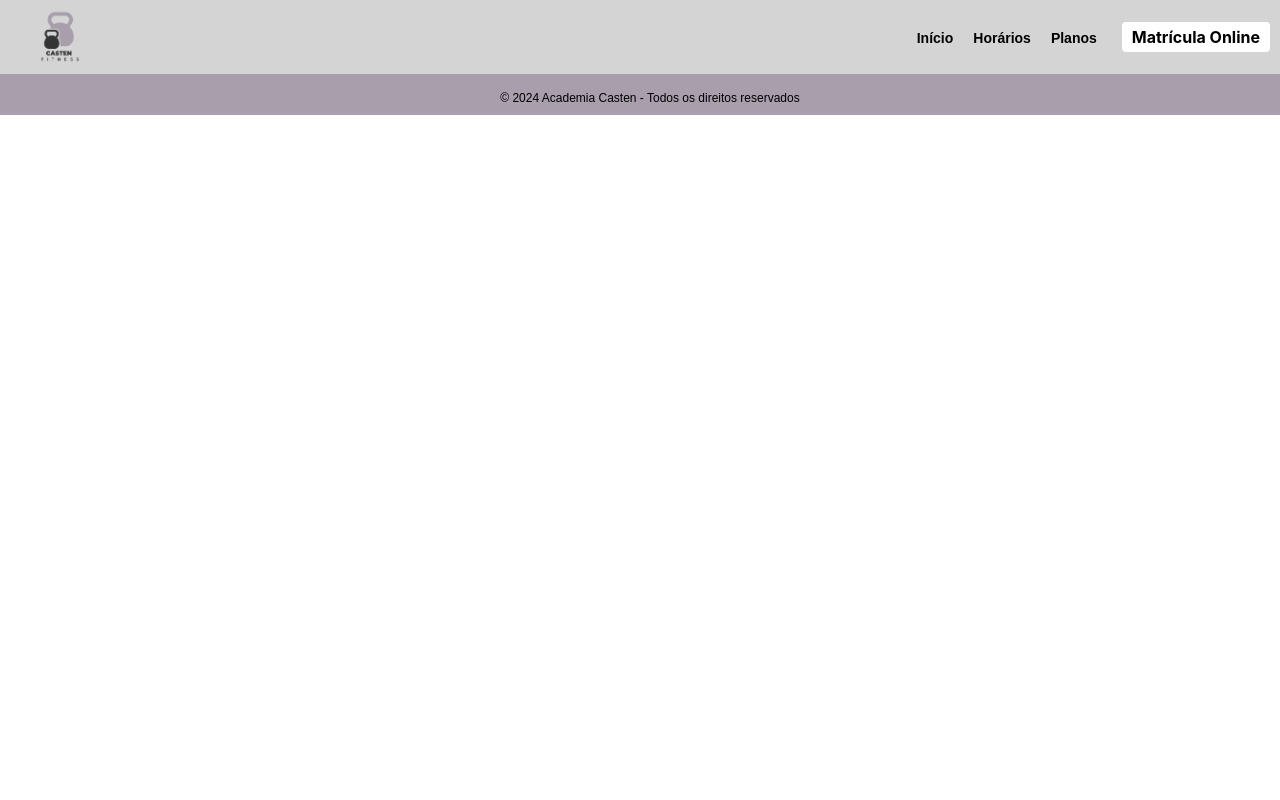
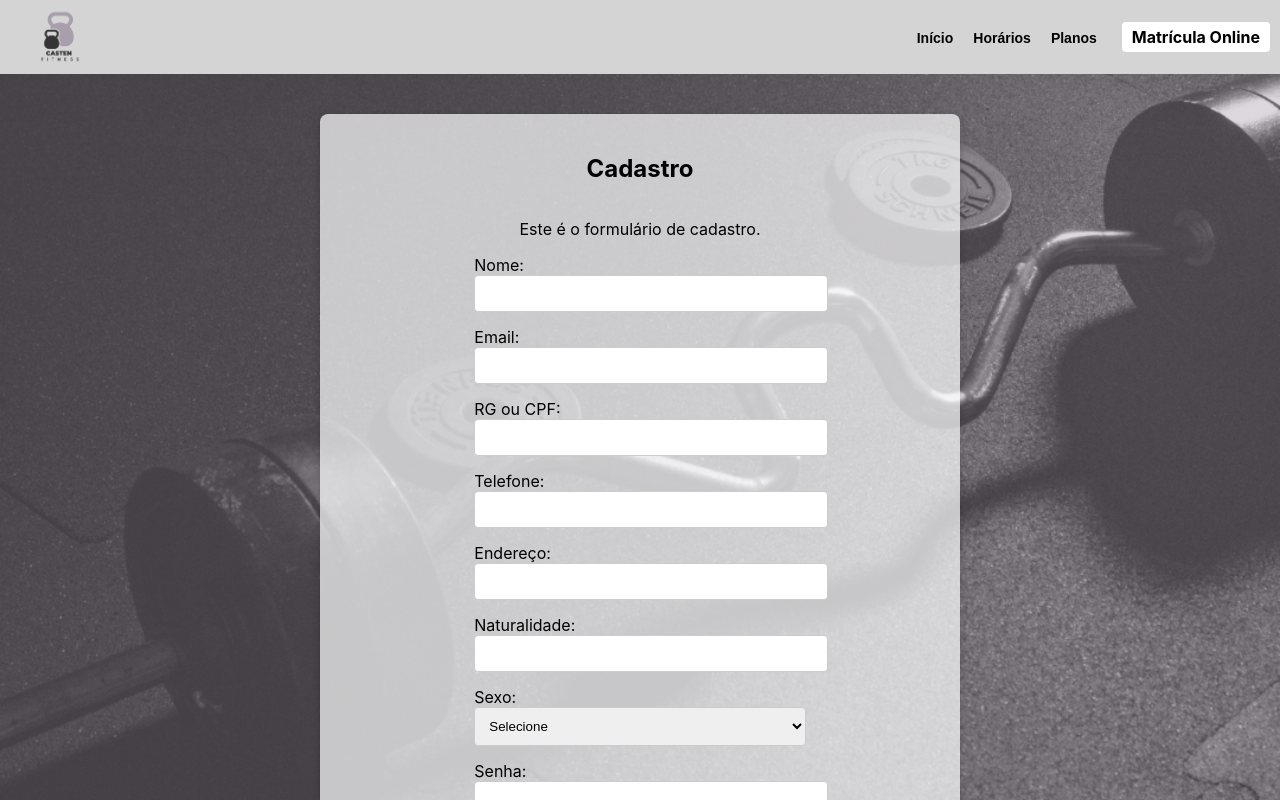
Before and after one commit to stefanie-pires/SiteAcademia, a React (Create React App) app: page /cadastro in a window 1280 px wide. Built offline with nearby package versions, Linux system fonts and the light colour scheme.

Commit message:
ajuste pagina cadastro

```diff
--- /dev/null
+++ b/src/Components/Cadastro/cadastro.css
@@ -0,0 +1,51 @@
+.hero {
+    background-image: url('/public/LembreteAcademia.png');
+    background-size: cover;
+    background-position: center;
+    padding: 40px 20px; /* Adiciona padding nas laterais */
+    display: flex;
+    justify-content: center;
+    align-items: center;
+    min-height: 100vh;
+  }
+
+  .container {
+    display: flex;
+    flex-direction: column;
+    align-items: center;
+    justify-content: center;
+    padding: 20px;
+    background-color: rgba(255, 255, 255, 0.7); /* Fundo semi-transparente */
+    border-radius: 8px;
+    box-shadow: 0 4px 8px rgba(0, 0, 0, 0.2);
+    max-width: 600px; /* Largura máxima do formulário */
+    width: 100%; /* Para ocupar a largura total */
+  }
+
+  .input-group {
+    margin-bottom: 15px;
+  }
+
+  .input {
+    width: 100%;
+    padding: 10px;
+    border: 1px solid #ccc;
+    border-radius: 4px;
+  }
+
+  .button {
+    background-color: #4CAF50;
+    color: white;
+    padding: 10px 15px;
+    border: none;
+    border-radius: 4px;
+    cursor: pointer;
+  }
+
+  .button:hover {
+    background-color: #45a049;
+  }
+
+  .link {
+    margin-top: 10px;
+  }
--- /dev/null
+++ b/src/Components/Cadastro/cadastro.js
@@ -0,0 +1,147 @@
+import React, { useState } from 'react';
+import './cadastro.css';
+
+function Cadastro() {
+  const [formData, setFormData] = useState({
+    nome: '',
+    email: '',
+    rgOuCpf: '',
+    telefone: '',
+    endereco: '',
+    naturalidade: '',
+    sexo: '',
+    senha: '',
+    confirmarSenha: ''
+  });
+
+  const handleChange = (e) => {
+    const { name, value } = e.target;
+    setFormData({
+      ...formData,
+      [name]: value
+    });
+  };
+
+  const handleSubmit = (e) => {
+    e.preventDefault();
+    console.log('Dados do Cadastro:', formData);
+    // Adicione a lógica para enviar os dados aqui
+  };
+
+  return (
+    <div className="hero">
+      <div className="container">
+        <h2>Cadastro</h2>
+        <p>Este é o formulário de cadastro.</p>
+        <form onSubmit={handleSubmit}>
+          <div className="input-group">
+            <label htmlFor="nome">Nome:</label>
+            <input
+              type="text"
+              id="nome"
+              name="nome"
+              value={formData.nome}
+              onChange={handleChange}
+              className="input"
+            />
+          </div>
+          <div className="input-group">
+            <label htmlFor="email">Email:</label>
+            <input
+              type="email"
+              id="email"
+              name="email"
+              value={formData.email}
+              onChange={handleChange}
+              className="input"
+            />
+          </div>
+          <div className="input-group">
+            <label htmlFor="rgOuCpf">RG ou CPF:</label>
+            <input
+              type="text"
+              id="rgOuCpf"
+              name="rgOuCpf"
+              value={formData.rgOuCpf}
+              onChange={handleChange}
+              className="input"
+            />
+          </div>
+          <div className="input-group">
+            <label htmlFor="telefone">Telefone:</label>
+            <input
+              type="text"
+              id="telefone"
+              name="telefone"
+              value={formData.telefone}
+              onChange={handleChange}
+              className="input"
+            />
+          </div>
+          <div className="input-group">
+            <label htmlFor="endereco">Endereço:</label>
+            <input
+              type="text"
+              id="endereco"
+              name="endereco"
+              value={formData.endereco}
+              onChange={handleChange}
+              className="input"
+            />
+          </div>
+          <div className="input-group">
+            <label htmlFor="naturalidade">Naturalidade:</label>
+            <input
+              type="text"
+              id="naturalidade"
+              name="naturalidade"
+              value={formData.naturalidade}
+              onChange={handleChange}
+              className="input"
+            />
+          </div>
+          <div className="input-group">
+            <label htmlFor="sexo">Sexo:</label>
+            <select
+              id="sexo"
+              name="sexo"
+              value={formData.sexo}
+              onChange={handleChange}
+              className="input"
+            >
+              <option value="">Selecione</option>
+              <option value="masculino">Masculino</option>
+              <option value="feminino">Feminino</option>
+              <option value="outro">Outro</option>
+            </select>
+          </div>
+          <div className="input-group">
+            <label htmlFor="senha">Senha:</label>
+            <input
+              type="password"
+              id="senha"
+              name="senha"
+              value={formData.senha}
+              onChange={handleChange}
+              className="input"
+            />
+          </div>
+          <div className="input-group">
+            <label htmlFor="confirmarSenha">Confirmar Senha:</label>
+            <input
+              type="password"
+              id="confirmarSenha"
+              name="confirmarSenha"
+              value={formData.confirmarSenha}
+              onChange={handleChange}
+              className="input"
+            />
+          </div>
+          <button type="submit" className="button">Cadastrar</button>
+        </form>
+      </div>
+    </div>
+  );
+}
+
+export default Cadastro;
--- a/src/Components/Login/index.js
+++ b/src/Components/Login/index.js
@@ -1,5 +1,6 @@
 import React, { useState } from 'react';
-import './styles.css'; // Importando o CSS diretamente, sem o uso de módulos
+import { Link } from 'react-router-dom'; // Importando o Link
+import './styles.css'; // Importando o CSS diretamente
 
 function Login() {
   const [email, setEmail] = useState('');
@@ -12,32 +13,34 @@ function Login() {
   };
 
   return (
-    <div className="login-container"> {/* Usando a classe diretamente */}
+    <div className="hero">
+      <div className="login-container">
         <h2>Login</h2>
         <form onSubmit={handleSubmit}>
-        <div className="input-group"> {/* Usando a classe diretamente */}
+          <div className="input-group">
             <label htmlFor="email">Email:</label>
             <input
               type="email"
               id="email"
               value={email}
               onChange={(e) => setEmail(e.target.value)}
-            className="input" // Usando a classe diretamente
+              className="input"
             />
           </div>
-        <div className="input-group"> {/* Usando a classe diretamente */}
+          <div className="input-group">
             <label htmlFor="password">Senha:</label>
             <input
               type="password"
               id="password"
               value={password}
               onChange={(e) => setPassword(e.target.value)}
-            className="input" // Usando a classe diretamente
+              className="input"
             />
           </div>
-        <button type="submit" className="button">Entrar</button> {/* Usando a classe diretamente */}
-        <p className="link">Primeiro acesso? <a href="#">Clique aqui</a></p> {/* Usando a classe diretamente */}
+          <button type="submit" className="button">Entrar</button>
+          <p className="link">Primeiro acesso? <Link to="/cadastro">Clique aqui</Link></p>
         </form>
+      </div>
     </div>
   );
 }
--- a/src/Components/Login/styles.css
+++ b/src/Components/Login/styles.css
@@ -1,18 +1,25 @@
-/* Estilos para a página de login */
+.hero {
+  background-image: url('/public/LembreteAcademia.png');
+  background-size: cover;
+  background-position: center;
+  padding: 40px 20px; /* Adiciona padding nas laterais */
+  display: flex;
+  justify-content: center;
+  align-items: center;
+  min-height: 100vh; /* Altura mínima */
+}
+
 .login-container {
   display: flex;
   flex-direction: column;
   align-items: center;
   justify-content: center;
   padding: 20px;
-  height: 100vh; /* Altura ocupa 100% da viewport */
-  width: 100%; /* Largura ocupa 100% da viewport */
   background: rgba(255, 255, 255, 0.8); /* Fundo semi-transparente */
   box-shadow: 0 4px 8px rgba(0, 0, 0, 0.2);
-  background-image: url('/public/LembreteAcademia.png'); /* Imagem de fundo */
-  background-size: cover; /* Para cobrir todo o espaço */
-  background-position: center; /* Para centralizar a imagem */
-  position: relative; /* Permite que o elemento seja posicionado em relação aos seus filhos */
+  border-radius: 8px; /* Bordas arredondadas */
+  max-width: 400px; /* Largura máxima do formulário */
+  width: 100%; /* Para ocupar a largura total */
 }
 
 .input-group {
--- a/src/routes.js
+++ b/src/routes.js
@@ -4,8 +4,9 @@ import NavBar from "./Components/NavBar";
 import Principal from "./Components/PaginaPrincipal";
 import Login from "./Components/Login";
 import Informacoes from "./Components/Informacoes";
-import Horarios from "./Components/Horarios/horarios"; // Importação do componente Horarios
-import Planos from './Components/Planos/planos'; // Importação com caminho correto
+import Horarios from "./Components/Horarios/horarios";
+import Planos from './Components/Planos/planos';
+import Cadastro from './Components/Cadastro/cadastro';
 
 export default function AppRoutes() {
   return (
@@ -14,9 +15,9 @@ export default function AppRoutes() {
       <Routes>
         <Route path="/" element={<Principal />} />
         <Route path="/login" element={<Login />} />
-        <Route path="/horarios" element={<Horarios />} /> {/* Adicionando a rota para Horarios */}
-        <Route path="/planos" element={<Planos />} /> {/* Corrigido aqui */}
-
+        <Route path="/cadastro" element={<Cadastro />} /> {/* Corrigido aqui */}
+        <Route path="/horarios" element={<Horarios />} />
+        <Route path="/planos" element={<Planos />} />
       </Routes>
       <Informacoes />
     </BrowserRouter>
```
Lines whose indentation alone changed are shown as unchanged.
